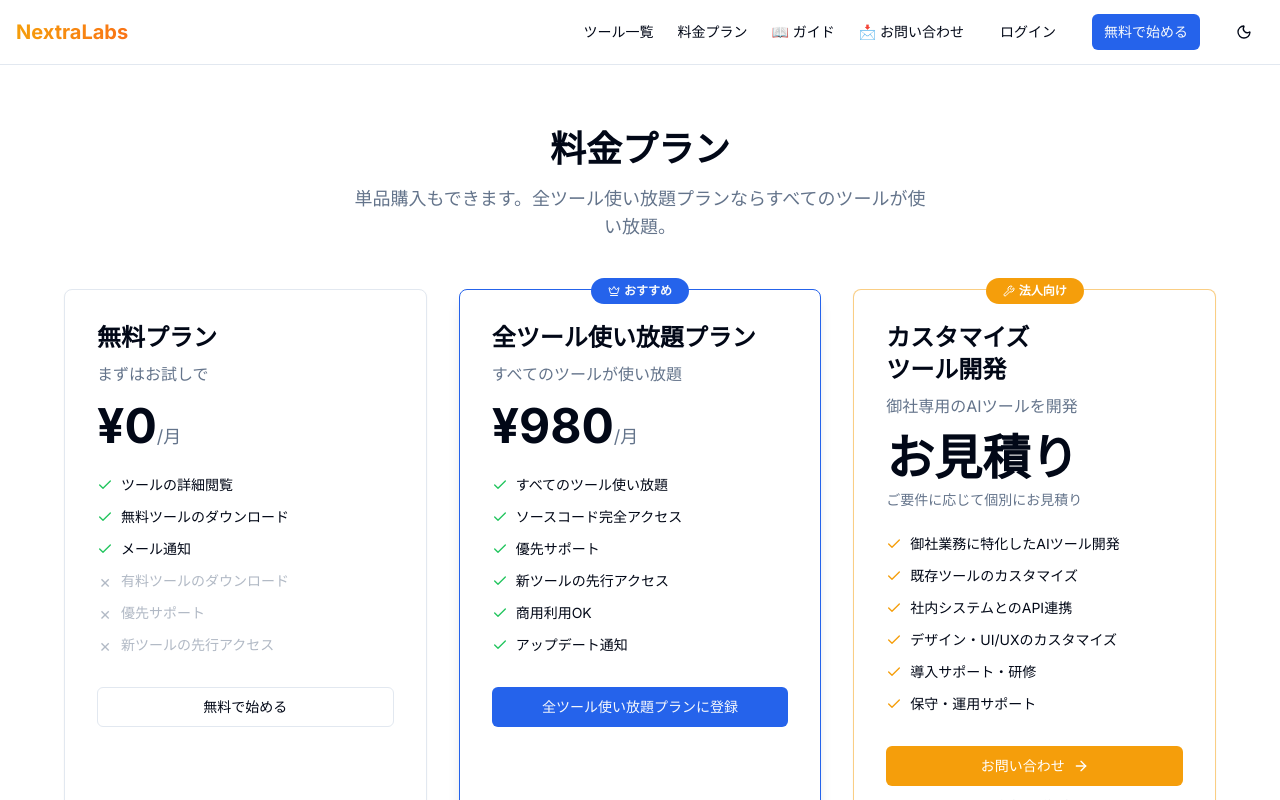
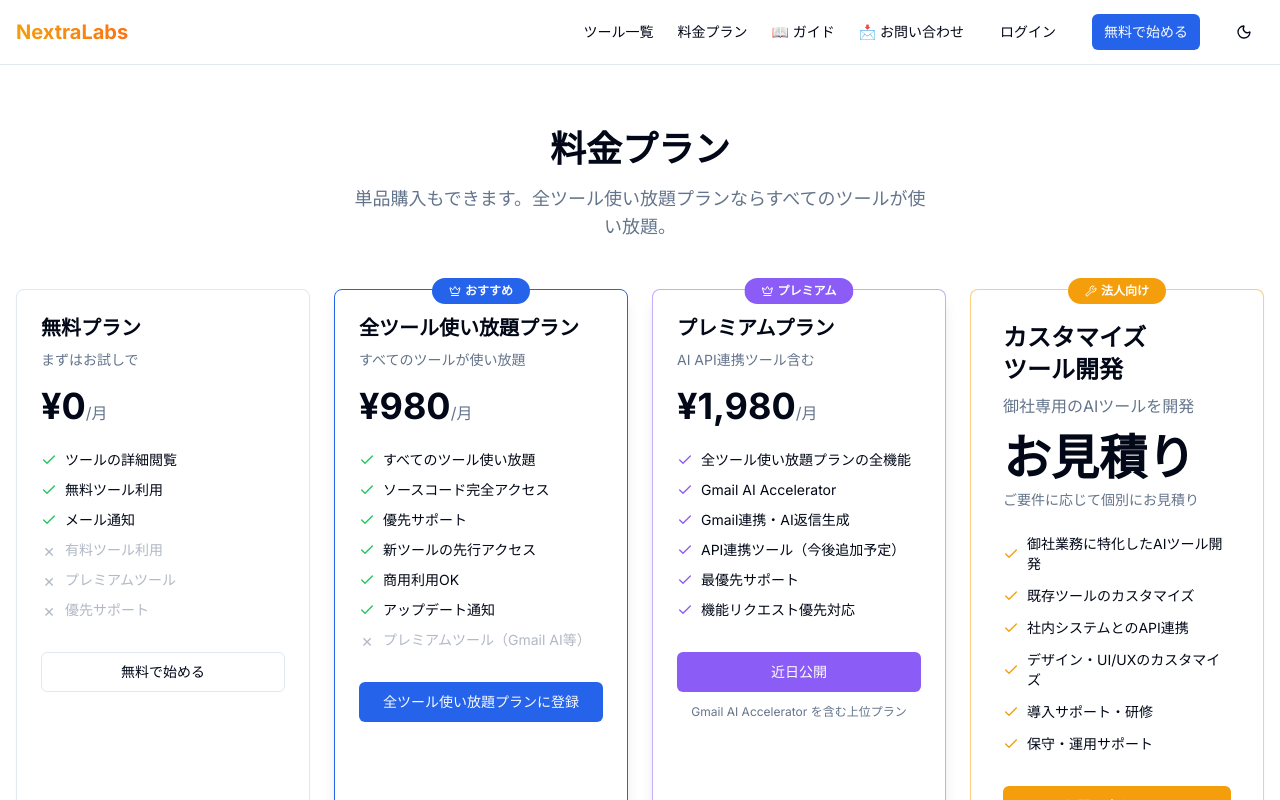
Before and after one commit to fyoneyone9-cyber/nextralabs-membership, a Next.js app: page /pricing in a window 1280 px wide. Shown: the top 800 px of the page. Built offline with nearby package versions, Linux system fonts and the light colour scheme; no server answers.

Commit message:
feat: add Premium plan (¥1,980/mo) with Gmail AI Accelerator as premium-only tool

```diff
--- a/src/app/pricing/page.tsx
+++ b/src/app/pricing/page.tsx
@@ -80,20 +80,20 @@ export default function PricingPage() {
         </p>
       </div>
 
-      <div className="grid grid-cols-1 md:grid-cols-3 gap-8 max-w-6xl mx-auto">
+      <div className="grid grid-cols-1 md:grid-cols-2 lg:grid-cols-4 gap-6 max-w-7xl mx-auto">
         {/* Free Plan */}
         <Card className="relative">
-          <CardContent className="p-8">
-            <h3 className="text-2xl font-bold mb-2">無料プラン</h3>
-            <p className="text-muted-foreground mb-4">まずはお試しで</p>
-            <div className="text-5xl font-bold mb-6">
+          <CardContent className="p-6">
+            <h3 className="text-xl font-bold mb-2">無料プラン</h3>
+            <p className="text-muted-foreground text-sm mb-4">まずはお試しで</p>
+            <div className="text-4xl font-bold mb-6">
               ¥0
-              <span className="text-lg text-muted-foreground font-normal">/月</span>
+              <span className="text-base text-muted-foreground font-normal">/月</span>
             </div>
-            <ul className="space-y-3 mb-8">
+            <ul className="space-y-2.5 mb-8">
               {[
                 'ツールの詳細閲覧',
-                '無料ツールのダウンロード',
+                '無料ツール利用',
                 'メール通知',
               ].map((feature) => (
                 <li key={feature} className="flex items-center gap-2 text-sm">
@@ -102,9 +102,9 @@ export default function PricingPage() {
                 </li>
               ))}
               {[
-                '有料ツールのダウンロード',
+                '有料ツール利用',
+                'プレミアムツール',
                 '優先サポート',
-                '新ツールの先行アクセス',
               ].map((feature) => (
                 <li key={feature} className="flex items-center gap-2 text-sm text-muted-foreground/50">
                   <span className="h-4 w-4 shrink-0 text-center">✕</span>
@@ -124,7 +124,7 @@ export default function PricingPage() {
           </CardContent>
         </Card>
 
-        {/* Paid Plan */}
+        {/* Standard Plan */}
         <Card className="relative border-primary shadow-lg">
           <div className="absolute -top-3 left-1/2 -translate-x-1/2">
             <Badge className="bg-primary text-primary-foreground px-4 py-1">
@@ -132,14 +132,14 @@ export default function PricingPage() {
               おすすめ
             </Badge>
           </div>
-          <CardContent className="p-8">
-            <h3 className="text-2xl font-bold mb-2">全ツール使い放題プラン</h3>
-            <p className="text-muted-foreground mb-4">すべてのツールが使い放題</p>
-            <div className="text-5xl font-bold mb-6">
+          <CardContent className="p-6">
+            <h3 className="text-xl font-bold mb-2">全ツール使い放題プラン</h3>
+            <p className="text-muted-foreground text-sm mb-4">すべてのツールが使い放題</p>
+            <div className="text-4xl font-bold mb-6">
               ¥980
-              <span className="text-lg text-muted-foreground font-normal">/月</span>
+              <span className="text-base text-muted-foreground font-normal">/月</span>
             </div>
-            <ul className="space-y-3 mb-8">
+            <ul className="space-y-2.5 mb-8">
               {[
                 'すべてのツール使い放題',
                 'ソースコード完全アクセス',
@@ -150,6 +150,14 @@ export default function PricingPage() {
               ].map((feature) => (
                 <li key={feature} className="flex items-center gap-2 text-sm">
                   <Check className="h-4 w-4 text-green-500 shrink-0" />
+                  {feature}
+                </li>
+              ))}
+              {[
+                'プレミアムツール（Gmail AI等）',
+              ].map((feature) => (
+                <li key={feature} className="flex items-center gap-2 text-sm text-muted-foreground/50">
+                  <span className="h-4 w-4 shrink-0 text-center">✕</span>
                   {feature}
                 </li>
               ))}
@@ -165,6 +173,45 @@ export default function PricingPage() {
                 全ツール使い放題プランに登録
               </Button>
             )}
+          </CardContent>
+        </Card>
+
+        {/* Premium Plan */}
+        <Card className="relative border-violet-500/50 shadow-lg">
+          <div className="absolute -top-3 left-1/2 -translate-x-1/2">
+            <Badge className="bg-violet-500 text-white px-4 py-1">
+              <Crown className="h-3 w-3 mr-1" />
+              プレミアム
+            </Badge>
+          </div>
+          <CardContent className="p-6">
+            <h3 className="text-xl font-bold mb-2">プレミアムプラン</h3>
+            <p className="text-muted-foreground text-sm mb-4">AI API連携ツール含む</p>
+            <div className="text-4xl font-bold mb-6">
+              ¥1,980
+              <span className="text-base text-muted-foreground font-normal">/月</span>
+            </div>
+            <ul className="space-y-2.5 mb-8">
+              {[
+                '全ツール使い放題プランの全機能',
+                'Gmail AI Accelerator',
+                'Gmail連携・AI返信生成',
+                'API連携ツール（今後追加予定）',
+                '最優先サポート',
+                '機能リクエスト優先対応',
+              ].map((feature) => (
+                <li key={feature} className="flex items-center gap-2 text-sm">
+                  <Check className="h-4 w-4 text-violet-500 shrink-0" />
+                  {feature}
+                </li>
+              ))}
+            </ul>
+            <Button className="w-full bg-violet-500 hover:bg-violet-600 text-white" onClick={() => toast.info('プレミアムプランは近日公開予定です')}>
+              近日公開
+            </Button>
+            <p className="text-xs text-muted-foreground text-center mt-3">
+              Gmail AI Accelerator を含む上位プラン
+            </p>
           </CardContent>
         </Card>
 
```
